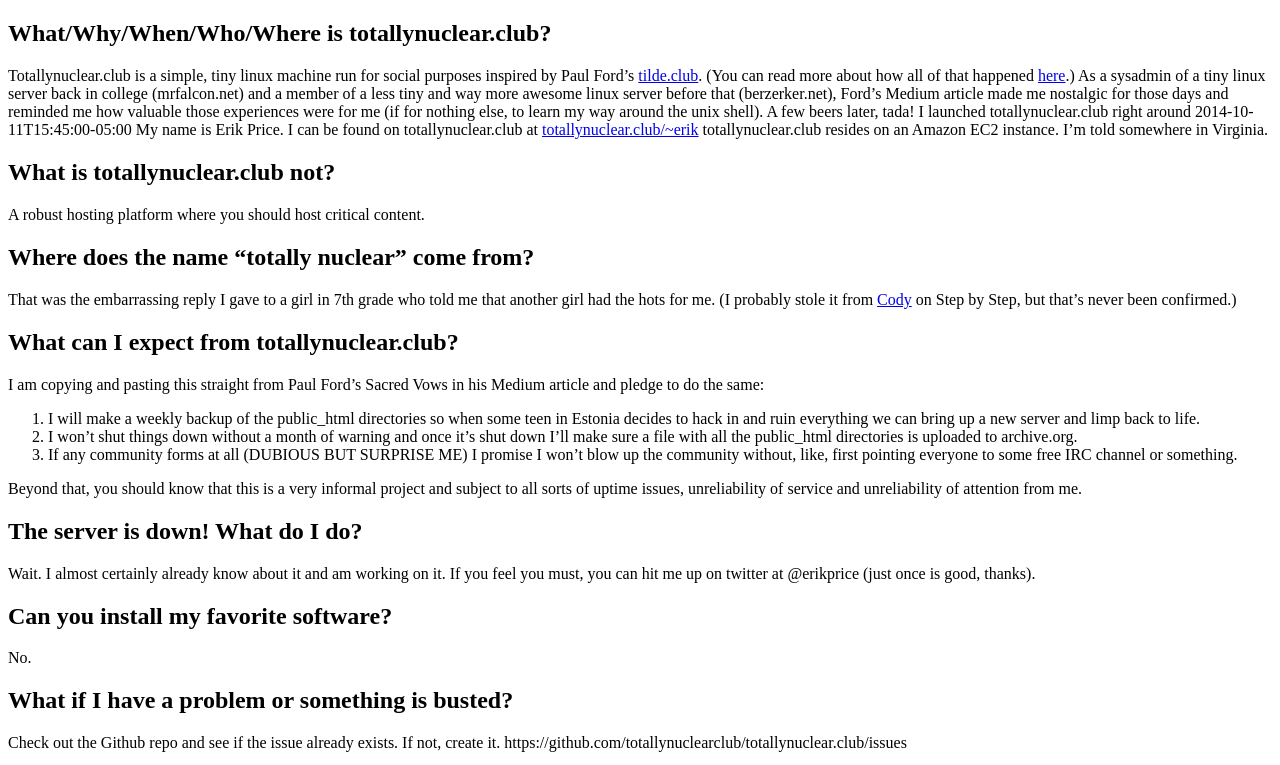
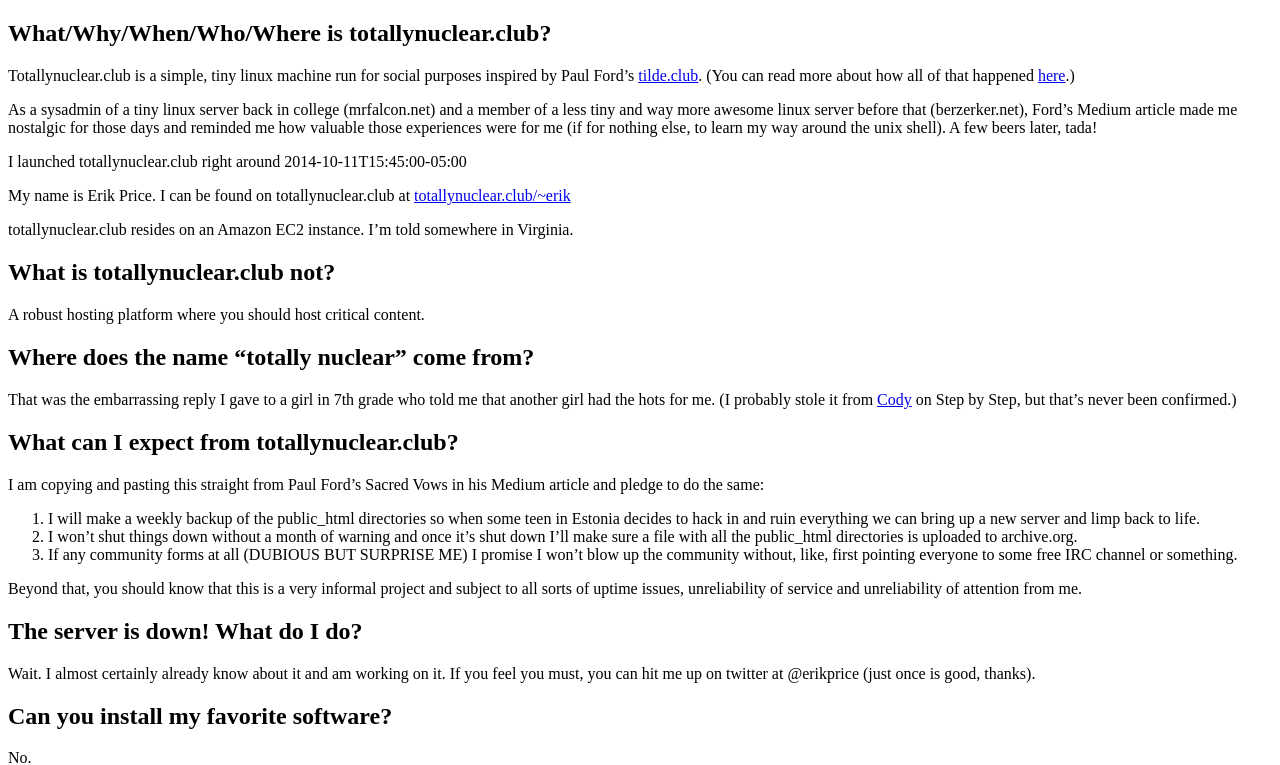
Before and after one commit to totallynuclearclub/faq, a plain HTML site: page index.html in a window 1280 px wide. Shown: the part 46-811 px from the top of the page. Drawn offline with Linux system fonts and the light colour scheme.

Commit message:
Added proper spacing

```diff
--- a/index.html
+++ b/index.html
@@ -6,30 +6,30 @@
 
 <h2>What/Why/When/Who/Where is totallynuclear.club?</h2>
 
-Totallynuclear.club is a simple, tiny linux machine run for social purposes inspired by Paul Ford’s <a href="http://tilde.club" target="_blank">tilde.club</a>. (You can read more about how all of that happened <a href="https://medium.com/message/tilde-club-i-had-a-couple-drinks-and-woke-up-with-1-000-nerds-a8904f0a2ebf" target="_blank">here</a>.)
+<p>Totallynuclear.club is a simple, tiny linux machine run for social purposes inspired by Paul Ford’s <a href="http://tilde.club" target="_blank">tilde.club</a>. (You can read more about how all of that happened <a href="https://medium.com/message/tilde-club-i-had-a-couple-drinks-and-woke-up-with-1-000-nerds-a8904f0a2ebf" target="_blank">here</a>.)</p>
 
-As a sysadmin of a tiny linux server back in college (mrfalcon.net) and a member of a less tiny and way more awesome linux server before that (berzerker.net), Ford’s Medium article made me nostalgic for those days and reminded me how valuable those experiences were for me (if for nothing else, to learn my way around the unix shell). A few beers later, tada!
+<p>As a sysadmin of a tiny linux server back in college (mrfalcon.net) and a member of a less tiny and way more awesome linux server before that (berzerker.net), Ford’s Medium article made me nostalgic for those days and reminded me how valuable those experiences were for me (if for nothing else, to learn my way around the unix shell). A few beers later, tada!</p>
 
-I launched totallynuclear.club right around 2014-10-11T15:45:00-05:00
+<p>I launched totallynuclear.club right around 2014-10-11T15:45:00-05:00</p>
 
-My name is Erik Price. I can be found on totallynuclear.club at <a href="http://totallynuclear.club/~erik" target="_blank">totallynuclear.club/~erik</a>
+<p>My name is Erik Price. I can be found on totallynuclear.club at <a href="http://totallynuclear.club/~erik" target="_blank">totallynuclear.club/~erik</a></p>
 
-totallynuclear.club resides on an Amazon EC2 instance. I’m told somewhere in Virginia.
+<p>totallynuclear.club resides on an Amazon EC2 instance. I’m told somewhere in Virginia.</p>
 
 
 <h2>What is totallynuclear.club not?</h2>
 
-A robust hosting platform where you should host critical content.
+<p>A robust hosting platform where you should host critical content.</p>
 
 
 <h2>Where does the name “totally nuclear” come from?</h2>
 
-That was the embarrassing reply I gave to a girl in 7th grade who told me that another girl had the hots for me. (I probably stole it from <a href="http://www.frozen-dreams.sk/dana_cody/episodes/s4_02_0065.jpg" target="_blank">Cody</a> on Step by Step, but that’s never been confirmed.)
+<p>That was the embarrassing reply I gave to a girl in 7th grade who told me that another girl had the hots for me. (I probably stole it from <a href="http://www.frozen-dreams.sk/dana_cody/episodes/s4_02_0065.jpg" target="_blank">Cody</a> on Step by Step, but that’s never been confirmed.)</p>
 
 
 <h2>What can I expect from totallynuclear.club?</h2>
 
-I am copying and pasting this straight from Paul Ford’s Sacred Vows in his Medium article and pledge to do the same:
+<p>I am copying and pasting this straight from Paul Ford’s Sacred Vows in his Medium article and pledge to do the same:</p>
 
 <ol type="1">
 	<li>I will make a weekly backup of the public_html directories so when some teen in Estonia decides to hack in and ruin everything we can bring up a new server and limp back to life.</li>
@@ -39,27 +39,27 @@
 	<li>If any community forms at all (DUBIOUS BUT SURPRISE ME) I promise I won’t blow up the community without, like, first pointing everyone to some free IRC channel or something.</li>
 </ol>
 
-Beyond that, you should know that this is a very informal project and subject to all sorts of uptime issues, unreliability of service and unreliability of attention from me.
+<p>Beyond that, you should know that this is a very informal project and subject to all sorts of uptime issues, unreliability of service and unreliability of attention from me.</p>
 
 
 <h2>The server is down! What do I do?</h2>
 
-Wait. I almost certainly already know about it and am working on it. If you feel you must, you can hit me up on twitter at @erikprice (just once is good, thanks).
+<p>Wait. I almost certainly already know about it and am working on it. If you feel you must, you can hit me up on twitter at @erikprice (just once is good, thanks).</p>
 
 
 <h2>Can you install my favorite software?</h2>
 
-No.
+<p>No.</p>
 
 
 <h2>What if I have a problem or something is busted?</h2>
 
-Check out the Github repo and see if the issue already exists. If not, create it. https://github.com/totallynuclearclub/totallynuclear.club/issues
+<p>Check out the Github repo and see if the issue already exists. If not, create it. https://github.com/totallynuclearclub/totallynuclear.club/issues</p>
 
 
 <h2>Are there any rules?</h2>
 
-Don’t be a jerk. Jerks will be unceremoniously banned. You agreed not to be a jerk, remember?
+<p>Don’t be a jerk. Jerks will be unceremoniously banned. You agreed not to be a jerk, remember?</p>
 
 
 <h2>What can I do with this thing?</h2>
@@ -72,8 +72,10 @@
 
 
 <h2>How do I log in?</h2>
-Open up terminal on your computer. Type in ssh your_username@totallynuclear.club and your temporary password (which should have been emailed to you).
+
+<p>Open up terminal on your computer. Type in ssh your_username@totallynuclear.club and your temporary password (which should have been emailed to you).
 You should change your password right away. Type in passwd, hit enter, and follow the prompts.
-Set up public key authentication, which will soon be required. <a href="http://totallynuclear.club/~charles/" target="_blank">Here are directions</a> for enabling public key authentication.
+Set up public key authentication, which will soon be required. <a href="http://totallynuclear.club/~charles/" target="_blank">Here are directions</a> for enabling public key authentication.</p>
+
 </body>
 </html>
```
